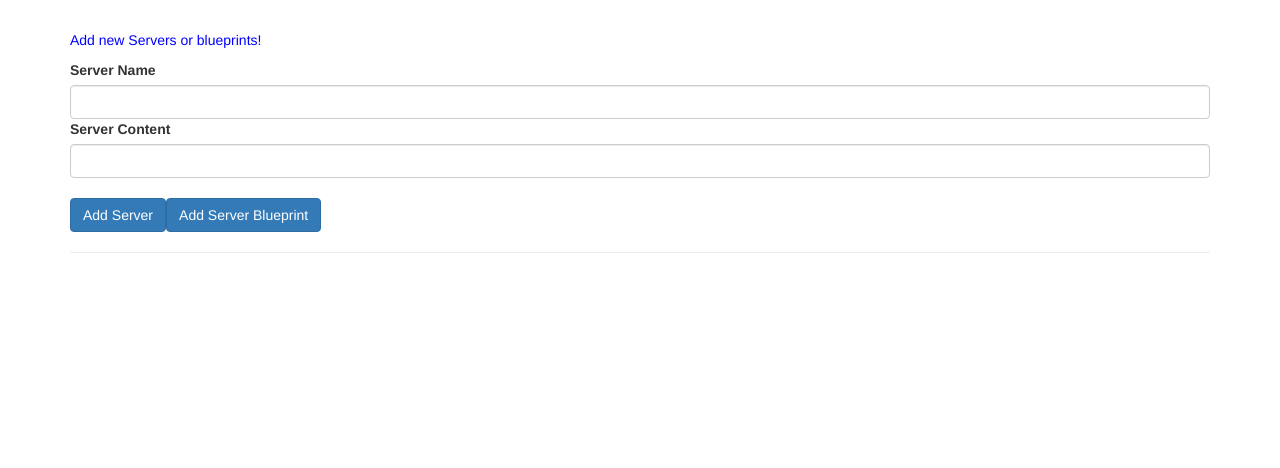
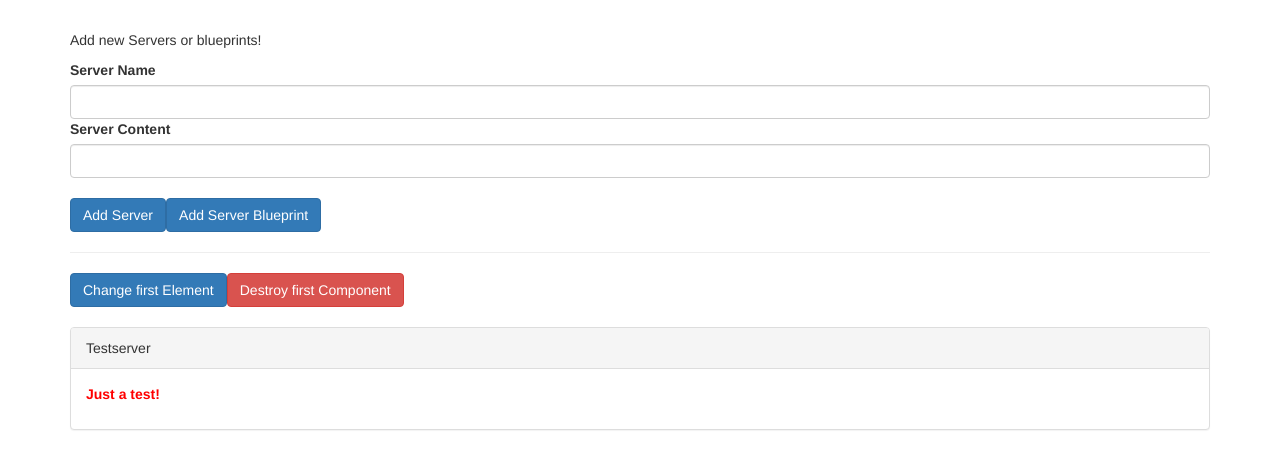
Before and after one commit to renantee/Angular, an Angular app in the folder my-first-app/: page / in a window 1280 px wide. Shown: the top 468 px of the page. Built offline with nearby package versions, Linux system fonts and the light colour scheme.

Commit message:
Event binding and view encapsulation

```diff
--- a/my-first-app/src/app/app.component.html
+++ b/my-first-app/src/app/app.component.html
@@ -1,34 +1,23 @@
 <div class="container">
-  <div class="row">
-    <div class="col-xs-12">
-      <p>Add new Servers or blueprints!</p>
-      <label>Server Name</label>
-      <input type="text" class="form-control" [(ngModel)]="newServerName">
-      <label>Server Content</label>
-      <input type="text" class="form-control" [(ngModel)]="newServerContent">
-      <br>
-      <button
-        class="btn btn-primary"
-        (click)="onAddServer()">Add Server</button>
-      <button
-        class="btn btn-primary"
-        (click)="onAddBlueprint()">Add Server Blueprint</button>
-    </div>
-  </div>
+  <app-cockpit
+    (serverCreated)="onServerAdded($event)"
+    (bpCreated)="onBlueprintAdded($event)"
+  ></app-cockpit>
   <hr>
   <div class="row">
     <div class="col-xs-12">
-      <div
-        class="panel panel-default"
-        *ngFor="let element of serverElements">
-        <div class="panel-heading">{{ element.name }}</div>
-        <div class="panel-body">
-          <p>
-            <strong *ngIf="element.type === 'server'" style="color: red">{{ element.content }}</strong>
-            <em *ngIf="element.type === 'blueprint'">{{ element.content }}</em>
-          </p>
-        </div>
-      </div>
+      <button class="btn btn-primary" (click)="onChangeFirst()">Change first Element</button>
+      <button class="btn btn-danger" (click)="onDestroyFirst()">Destroy first Component</button>
+      <br><br>
+      <app-server-element
+        *ngFor="let serverElement of serverElements"
+        [srvElement]="serverElement"
+        [name]="serverElement.name">
+        <p #contentParagraph>
+          <strong *ngIf="serverElement.type === 'server'" style="color: red">{{ serverElement.content }}</strong>
+          <em *ngIf="serverElement.type === 'blueprint'">{{ serverElement.content }}</em>
+        </p>
+      </app-server-element>
     </div>
   </div>
 </div>
--- a/my-first-app/src/app/app.component.ts
+++ b/my-first-app/src/app/app.component.ts
@@ -6,23 +6,29 @@
   styleUrls: ['./app.component.css']
 })
 export class AppComponent {
-  serverElements = [];
-  newServerName = '';
-  newServerContent = '';
+  serverElements = [{type: 'server', name: 'Testserver', content: 'Just a test!'}];
 
-  onAddServer() {
+  onServerAdded(serverData: {serverName: string, serverContent: string}) {
     this.serverElements.push({
       type: 'server',
-      name: this.newServerName,
-      content: this.newServerContent
+      name: serverData.serverName,
+      content: serverData.serverContent
     });
   }
 
-  onAddBlueprint() {
+  onBlueprintAdded(blueprintData: {serverName: string, serverContent: string}) {
     this.serverElements.push({
       type: 'blueprint',
-      name: this.newServerName,
-      content: this.newServerContent
+      name: blueprintData.serverName,
+      content: blueprintData.serverContent
     });
   }
+
+  onChangeFirst() {
+    this.serverElements[0].name = 'Changed!';
+  }
+
+  onDestroyFirst() {
+    this.serverElements.splice(0, 1);
+  }
 }
--- a/my-first-app/src/app/app.module.ts
+++ b/my-first-app/src/app/app.module.ts
@@ -4,10 +4,14 @@
 
 
 import { AppComponent } from './app.component';
+import { CockpitComponent } from './cockpit/cockpit.component';
+import { ServerElementComponent } from './server-element/server-element.component';
 
 @NgModule({
   declarations: [
-    AppComponent
+    AppComponent,
+    CockpitComponent,
+    ServerElementComponent
   ],
   imports: [
     BrowserModule,
--- /dev/null
+++ b/my-first-app/src/app/cockpit/cockpit.component.html
@@ -0,0 +1,25 @@
+<div class="row">
+  <div class="col-xs-12">
+    <p>Add new Servers or blueprints!</p>
+    <label>Server Name</label>
+    <!--<input type="text" class="form-control" [(ngModel)]="newServerName">-->
+    <input
+      type="text"
+      class="form-control"
+      #serverNameInput>
+    <label>Server Content</label>
+    <!--<input type="text" class="form-control" [(ngModel)]="newServerContent">-->
+    <input
+      type="text"
+      class="form-control"
+      #serverContentInput>
+    <br>
+    <button
+      class="btn btn-primary"
+      (click)="onAddServer(serverNameInput)">Add Server</button>
+    <button
+      class="btn btn-primary"
+      (click)="onAddBlueprint(serverNameInput)">Add Server Blueprint</button>
+  </div>
+  <br>
+</div>
--- /dev/null
+++ b/my-first-app/src/app/cockpit/cockpit.component.ts
@@ -0,0 +1,34 @@
+import { Component, OnInit, EventEmitter, Output, ViewChild, ElementRef } from '@angular/core';
+
+@Component({
+  selector: 'app-cockpit',
+  templateUrl: './cockpit.component.html',
+  styleUrls: ['./cockpit.component.css']
+})
+export class CockpitComponent implements OnInit {
+  @Output() serverCreated = new EventEmitter<{serverName: string, serverContent: string}>();
+  @Output('bpCreated') blueprintCreated = new EventEmitter<{serverName: string, serverContent: string}>();
+  // newServerName = '';
+  // newServerContent = '';
+  @ViewChild('serverContentInput', { static: false }) serverContentInput: ElementRef;
+
+  constructor() { }
+
+  ngOnInit() {
+  }
+
+  onAddServer(nameInput: HTMLInputElement) {
+    this.serverCreated.emit({
+      serverName: nameInput.value,
+      serverContent: this.serverContentInput.nativeElement.value
+    });
+  }
+
+  onAddBlueprint(nameInput: HTMLInputElement) {
+    this.blueprintCreated.emit({
+      serverName: nameInput.value,
+      serverContent: this.serverContentInput.nativeElement.value
+    });
+  }
+
+}
--- /dev/null
+++ b/my-first-app/src/app/server-element/server-element.component.css
@@ -0,0 +1,8 @@
+
+p {
+  color: blue;
+}
+
+label {
+  color: red;
+}
--- /dev/null
+++ b/my-first-app/src/app/server-element/server-element.component.html
@@ -0,0 +1,8 @@
+<div
+  class="panel panel-default">
+  <!--<div class="panel-heading">{{ element.name }}</div>-->
+  <div class="panel-heading" #heading>{{ name }}</div>
+  <div class="panel-body">
+    <ng-content></ng-content>
+  </div>
+</div>
--- /dev/null
+++ b/my-first-app/src/app/server-element/server-element.component.ts
@@ -0,0 +1,80 @@
+import {
+  Component,
+  OnInit,
+  Input,
+  ViewEncapsulation,
+  OnChanges,
+  SimpleChanges,
+  DoCheck,
+  AfterContentInit,
+  AfterContentChecked,
+  AfterViewInit,
+  AfterViewChecked,
+  OnDestroy,
+  ViewChild,
+  ElementRef,
+  ContentChild
+} from '@angular/core';
+
+@Component({
+  selector: 'app-server-element',
+  templateUrl: './server-element.component.html',
+  styleUrls: ['./server-element.component.css'],
+  encapsulation: ViewEncapsulation.Emulated // None, Native
+})
+export class ServerElementComponent implements
+  OnInit,
+  OnChanges,
+  DoCheck,
+  AfterContentInit,
+  AfterContentChecked,
+  AfterViewInit,
+  AfterViewChecked,
+  OnDestroy {
+  @Input('srvElement') element: {type: string, name: string, content: string};
+  @Input() name: string;
+  @ViewChild('heading', {static: true}) header: ElementRef;
+  @ContentChild('contentParagraph', {static: true}) paragraph: ElementRef;
+
+  constructor() {
+    console.log('constructor called!');
+  }
+
+  ngOnChanges(changes: SimpleChanges) {
+    console.log('ngOnChanges called!');
+    console.log(changes);
+  }
+
+  ngOnInit() {
+    console.log('ngOnInit called!');
+    console.log('Text Content: ' + this.header.nativeElement.textContent);
+    console.log('Text Content of paragraph: ' + this.paragraph.nativeElement.textContent);
+  }
+
+  ngDoCheck() {
+    console.log('ngDoCheck called!');
+  }
+
+  ngAfterContentInit() {
+    console.log('ngAfterContentInit called!');
+    console.log('Text Content of paragraph: ' + this.paragraph.nativeElement.textContent);
+  }
+
+  ngAfterContentChecked() {
+    console.log('ngAfterContentChecked called!');
+  }
+
+  ngAfterViewInit() {
+    console.log('ngAfterViewInit called!');
+    console.log('Text Content: ' + this.header.nativeElement.textContent);
+  }
+
+  ngAfterViewChecked() {
+    console.log('ngAfterViewChecked called!');
+  }
+
+  ngOnDestroy() {
+    console.log('ngOnDestroy called!');
+  }
+
+}
```
Also changed, not shown: my-first-app/src/app/cockpit/cockpit.component.css (added).
